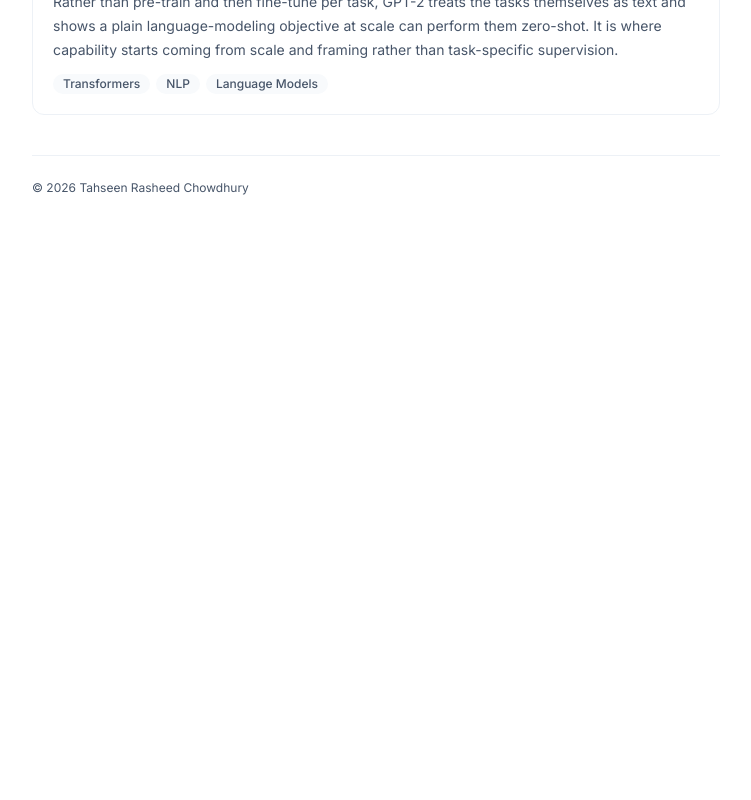
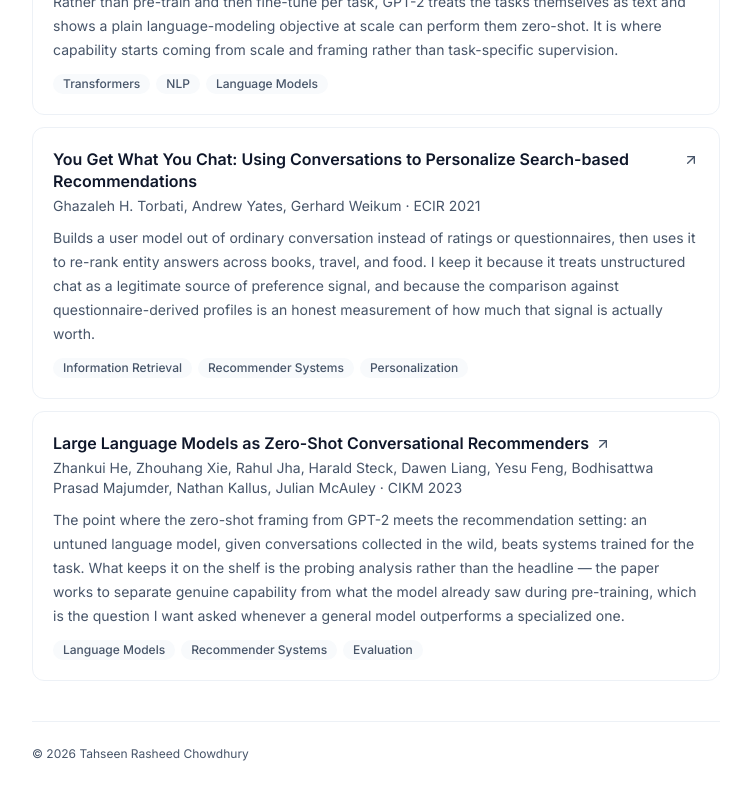
Before and after one commit to TahseenSust/tahseen, a Next.js app: page /paper-shelf in a window 1280 px wide. Shown: the part 1615-2415 px from the top of the page, without its empty margins (264-1015 px from the left). Before the commit the page ends 1891 px from the top, so only its background shows below. Built offline with nearby package versions, Linux system fonts and the light colour scheme.

Commit message:
redesign paper shelf

```diff
--- a/src/data/papers.ts
+++ b/src/data/papers.ts
@@ -73,4 +73,26 @@
       "The other answer to the same question BERT asked, and the reason I keep the two together. Rather than pre-train and then fine-tune per task, GPT-2 treats the tasks themselves as text and shows a plain language-modeling objective at scale can perform them zero-shot. It is where capability starts coming from scale and framing rather than task-specific supervision.",
     tags: ["Transformers", "NLP", "Language Models"],
   },
+  {
+    title:
+      "You Get What You Chat: Using Conversations to Personalize Search-based Recommendations",
+    authors: "Ghazaleh H. Torbati, Andrew Yates, Gerhard Weikum",
+    venue: "ECIR",
+    year: "2021",
+    url: "https://arxiv.org/pdf/2109.04716",
+    note:
+      "Builds a user model out of ordinary conversation instead of ratings or questionnaires, then uses it to re-rank entity answers across books, travel, and food. I keep it because it treats unstructured chat as a legitimate source of preference signal, and because the comparison against questionnaire-derived profiles is an honest measurement of how much that signal is actually worth.",
+    tags: ["Information Retrieval", "Recommender Systems", "Personalization"],
+  },
+  {
+    title: "Large Language Models as Zero-Shot Conversational Recommenders",
+    authors:
+      "Zhankui He, Zhouhang Xie, Rahul Jha, Harald Steck, Dawen Liang, Yesu Feng, Bodhisattwa Prasad Majumder, Nathan Kallus, Julian McAuley",
+    venue: "CIKM",
+    year: "2023",
+    url: "https://arxiv.org/pdf/2308.10053",
+    note:
+      "The point where the zero-shot framing from GPT-2 meets the recommendation setting: an untuned language model, given conversations collected in the wild, beats systems trained for the task. What keeps it on the shelf is the probing analysis rather than the headline — the paper works to separate genuine capability from what the model already saw during pre-training, which is the question I want asked whenever a general model outperforms a specialized one.",
+    tags: ["Language Models", "Recommender Systems", "Evaluation"],
+  },
 ]
```
